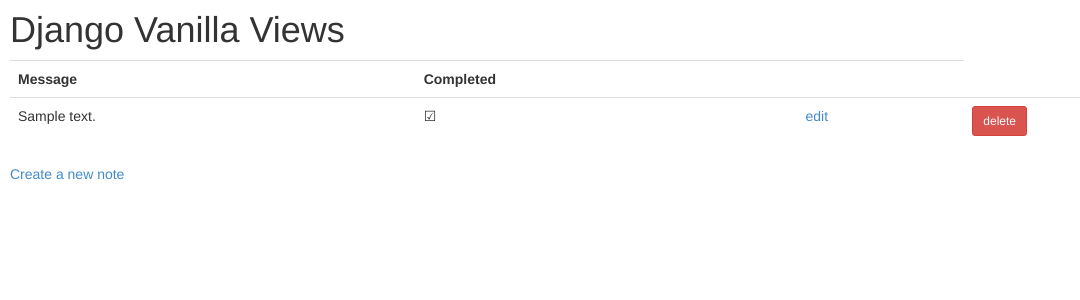
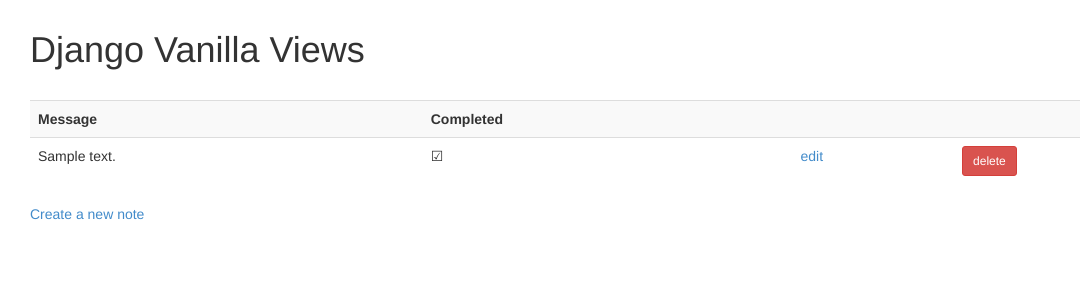
Before and after one commit to encode/django-vanilla-views, a Django app: page / in a window 1280 px wide. Shown: the top 300 px of the page, without its empty margins (0-1080 px from the left). Run offline with Django 3.2, Linux system fonts and the light colour scheme; tables that the repository leaves empty hold one stand-in row (values such as "Sample post").

Commit message:
Tweak margin

```diff
--- a/example/templates/notes/note_form.html
+++ b/example/templates/notes/note_form.html
@@ -4,8 +4,8 @@
         <link href="/static/css/bootstrap.css" rel="stylesheet">
     </head>
     <body>
-        <h1 style="margin: 10px">{% if note %}Edit note{% else %}Create note{% endif%}</h1>
-        <div style="margin: 10px">
+        <h1 style="margin: 30px">{% if note %}Edit note{% else %}Create note{% endif%}</h1>
+        <div style="margin: 30px">
         <form method="POST" action=".">
         {% csrf_token %}
         {{ form }}
--- a/example/templates/notes/note_list.html
+++ b/example/templates/notes/note_list.html
@@ -4,11 +4,11 @@
         <link href="/static/css/bootstrap.css" rel="stylesheet">
     </head>
     <body>
-        <h1 style="margin: 10px">Django Vanilla Views</h1>
-        <div style="margin: 10px">
+        <h1 style="margin: 30px">Django Vanilla Views</h1>
+        <div style="margin: 30px">
             {% if note_list %}
-            <table class="table">
-                <tr><th>Message</th><th>Completed</th><th span="2"></th></tr>
+            <table class="table table-striped">
+                <tr><th>Message</th><th>Completed</th><th></th><th></th></tr>
                 {% for note in note_list %}
                     <tr>
                         <td>{{ note.message }}</td>
```
